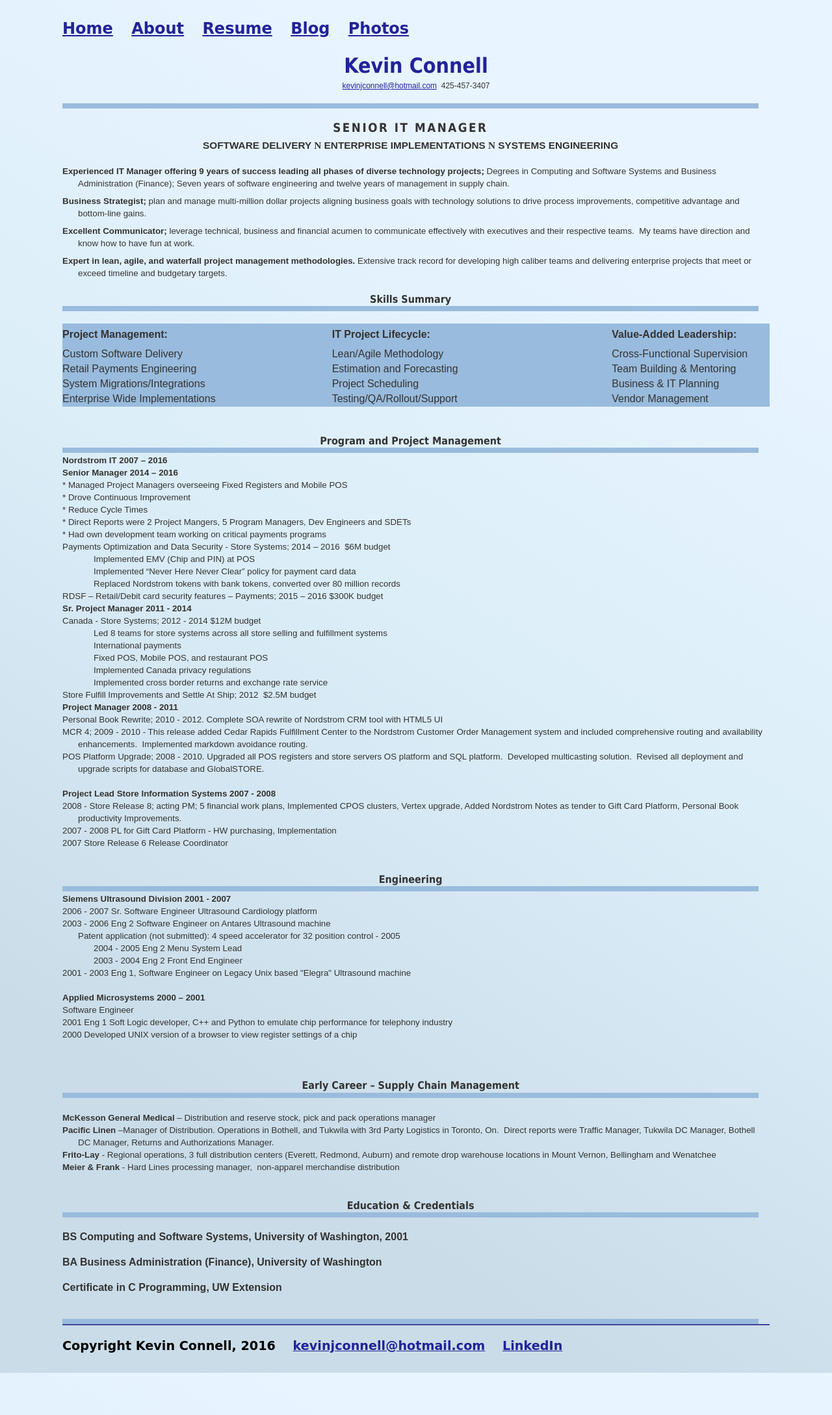
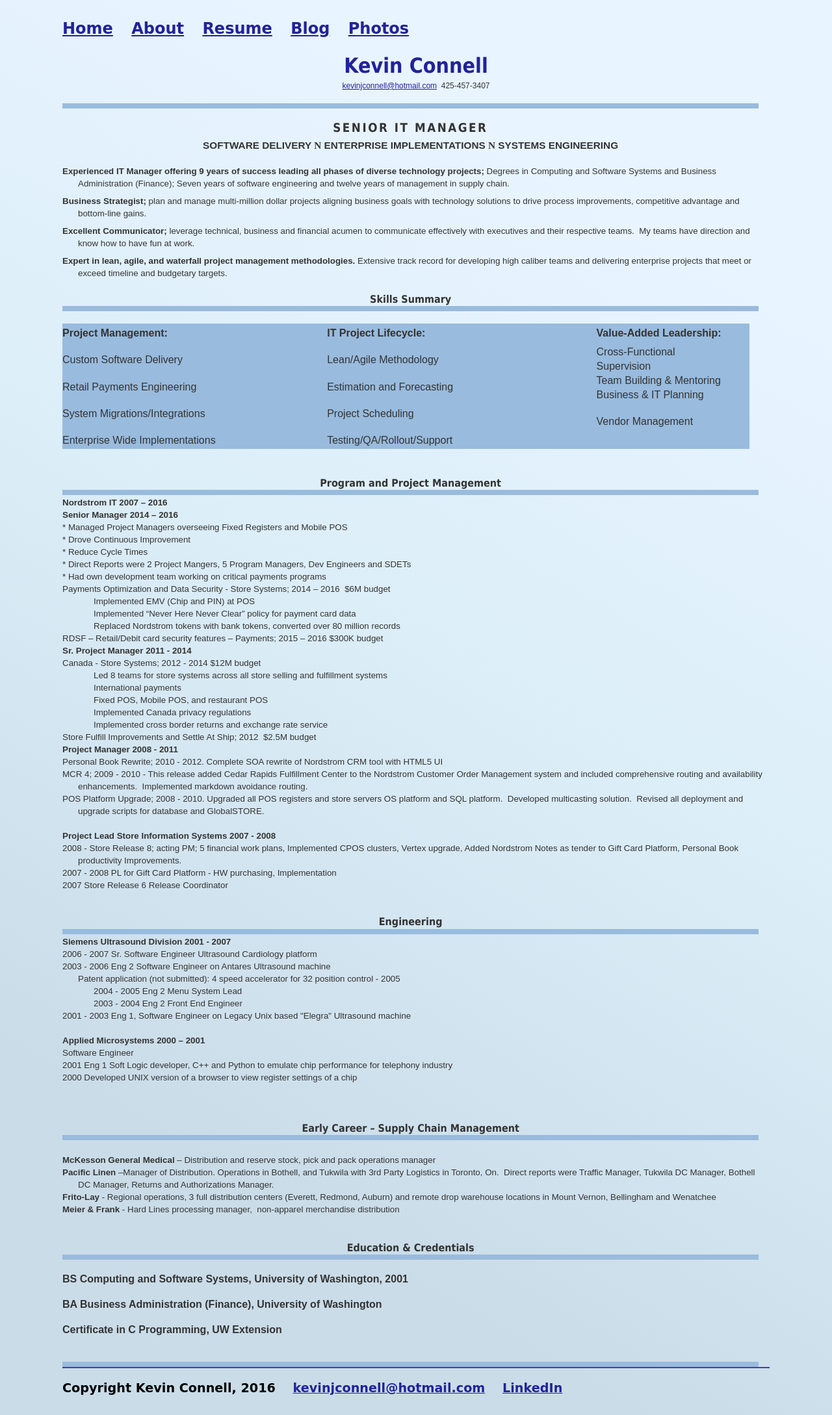
Before and after one commit to mo4dawg/mo4dawg.github.io, a Jekyll site: the page built from CV/index.html, in a window 1280 px wide. Shown: the whole page at 65% size. Built offline with Jekyll 4.4.1, drawn with Linux system fonts in a browser that asks for light colours; before the commit the page ends 2113 px from its top, so only the background shows below that.

Commit message:
Update index.html

```diff
--- a/CV/index.html
+++ b/CV/index.html
@@ -445,75 +445,75 @@
 style='mso-bookmark:top'><span style='font-size:8.0pt;font-family:"Arial","sans-serif";
 mso-fareast-font-family:"Times New Roman"'><o:p>&nbsp;</o:p></span></span></p>
 
-<table  class = MyZoomClass border=0 cellspacing=0 cellpadding=0
+<table   border=0 cellspacing=0 cellpadding=0
  style='margin: 0px; mso-padding-alt:0in 5.4pt 0in 5.4pt'>
  <tr style='mso-yfti-irow:0;mso-yfti-firstrow:yes;mso-yfti-lastrow:yes'>
   <td width = "400" valign=top style=padding:0in 5.4pt 0in 5.4pt'>
-  <p class=MsoNormal style='margin-top:2.0pt;margin-right:0in;margin-bottom:
+  <p class=MyZoomClass style='margin-top:2.0pt;margin-right:0in;margin-bottom:
   4.0pt;margin-left:0in;line-height:normal'><span style='mso-bookmark:top'><b
   style='mso-bidi-font-weight:normal'><span style='font-size:10.0pt;font-family:
   "Arial","sans-serif";mso-fareast-font-family:"Times New Roman"'>Project
   Management:<o:p></o:p></span></b></span></p>
-  <p class=MsoNormal style='margin-bottom:0in;margin-bottom:.0001pt;line-height:
+  <p class=MyZoomClass style='margin-bottom:0in;margin-bottom:.0001pt;line-height:
   normal'><span style='mso-bookmark:top'><span style='font-size:10.0pt;
   font-family:"Arial","sans-serif";mso-fareast-font-family:"Times New Roman"'>Custom
   Software Delivery<o:p></o:p></span></span></p>
-  <p class=MsoNormal style='margin-bottom:0in;margin-bottom:.0001pt;line-height:
+  <p class=MyZoomClass style='margin-bottom:0in;margin-bottom:.0001pt;line-height:
   normal'><span style='mso-bookmark:top'><span style='font-size:10.0pt;
   font-family:"Arial","sans-serif";mso-fareast-font-family:"Times New Roman"'>Retail
   Payments Engineering<o:p></o:p></span></span></p>
-  <p class=MsoNormal style='margin-bottom:0in;margin-bottom:.0001pt;line-height:
+  <p class=MyZoomClass style='margin-bottom:0in;margin-bottom:.0001pt;line-height:
   normal'><span style='mso-bookmark:top'><span style='font-size:10.0pt;
   font-family:"Arial","sans-serif";mso-fareast-font-family:"Times New Roman"'>System
   Migrations/Integrations<o:p></o:p></span></span></p>
-  <p class=MsoNormal style='margin-bottom:2.0pt;line-height:normal'><span
+  <p class=MyZoomClass style='margin-bottom:2.0pt;line-height:normal'><span
   style='mso-bookmark:top'><span style='font-size:10.0pt;font-family:"Arial","sans-serif";
   mso-fareast-font-family:"Times New Roman"'>Enterprise Wide Implementations&nbsp;&nbsp;&nbsp;&nbsp;&nbsp;&nbsp;<o:p></o:p></span></span></p>
   </td>
   <span style='mso-bookmark:top'></span>
   <td width = "400" valign=top style='padding:0in 5.4pt 0in 5.4pt'>
-  <p class=MsoNormal style='margin-top:2.0pt;margin-right:0in;margin-bottom:
+  <p class=MyZoomClass style='margin-top:2.0pt;margin-right:0in;margin-bottom:
   4.0pt;margin-left:0in;line-height:normal'><span style='mso-bookmark:top'><b
   style='mso-bidi-font-weight:normal'><span style='font-size:10.0pt;font-family:
   "Arial","sans-serif";mso-fareast-font-family:"Times New Roman"'>IT Project
   Lifecycle:<o:p></o:p></span></b></span></p>
-  <p class=MsoNormal style='margin-bottom:0in;margin-bottom:.0001pt;line-height:
+  <p class=MyZoomClass style='margin-bottom:0in;margin-bottom:.0001pt;line-height:
   normal'><span style='mso-bookmark:top'><span style='font-size:10.0pt;
   font-family:"Arial","sans-serif";mso-fareast-font-family:"Times New Roman"'>Lean/Agile
   Methodology<o:p></o:p></span></span></p>
-  <p class=MsoNormal style='margin-bottom:0in;margin-bottom:.0001pt;line-height:
+  <p class=MyZoomClass style='margin-bottom:0in;margin-bottom:.0001pt;line-height:
   normal'><span style='mso-bookmark:top'><span style='font-size:10.0pt;
   font-family:"Arial","sans-serif";mso-fareast-font-family:"Times New Roman"'>Estimation
   and Forecasting&nbsp;&nbsp;&nbsp;&nbsp;&nbsp;&nbsp;<o:p></o:p></span></span></p>
-  <p class=MsoNormal style='margin-bottom:0in;margin-bottom:.0001pt;line-height:
+  <p class=MyZoomClass style='margin-bottom:0in;margin-bottom:.0001pt;line-height:
   normal'><span style='mso-bookmark:top'><span style='font-size:10.0pt;
   font-family:"Arial","sans-serif";mso-fareast-font-family:"Times New Roman"'>Project
   Scheduling<o:p></o:p></span></span></p>
-  <p class=MsoNormal style='margin-bottom:2.0pt;line-height:normal'><span
+  <p class=MyZoomClass style='margin-bottom:2.0pt;line-height:normal'><span
   style='mso-bookmark:top'><span style='font-size:10.0pt;font-family:"Arial","sans-serif";
   mso-fareast-font-family:"Times New Roman"'>Testing/QA/Rollout/Support<o:p></o:p></span></span></p>
   </td>
 
   <span style='mso-bookmark:top'></span>
   <td width = "100%" valign=top style='width:171.0pt;padding:0in 5.4pt 0in 5.4pt'>
-  <p class=MsoNormal style='margin-top:2.0pt;margin-right:0in;margin-bottom:
+  <p class=MyZoomClass style='margin-top:2.0pt;margin-right:0in;margin-bottom:
   4.0pt;margin-left:0in;line-height:normal'><span style='mso-bookmark:top'><b
   style='mso-bidi-font-weight:normal'><span style='font-size:10.0pt;font-family:
   "Arial","sans-serif";mso-fareast-font-family:"Times New Roman"'>Value-Added
   Leadership:<o:p></o:p></span></b></span></p>
-  <p class=MsoNormal style='margin-top:0in;margin-right:12.6pt;margin-bottom:
+  <p class=MyZoomClass style='margin-top:0in;margin-right:12.6pt;margin-bottom:
   0in;margin-left:0in;margin-bottom:.0001pt;line-height:normal'><span
   style='mso-bookmark:top'><span style='font-size:10.0pt;font-family:"Arial","sans-serif";
   mso-fareast-font-family:"Times New Roman"'>Cross-Functional Supervision<o:p></o:p></span></span></p>
-  <p class=MsoNormal style='margin-top:0in;margin-right:12.6pt;margin-bottom:
+  <p class=MyZoomClass style='margin-top:0in;margin-right:12.6pt;margin-bottom:
   0in;margin-left:0in;margin-bottom:.0001pt;line-height:normal'><span
   style='mso-bookmark:top'><span style='font-size:10.0pt;font-family:"Arial","sans-serif";
   mso-fareast-font-family:"Times New Roman"'>Team Building &amp; Mentoring<o:p></o:p></span></span></p>
-  <p class=MsoNormal style='margin-top:0in;margin-right:12.6pt;margin-bottom:
+  <p class=MyZoomClass style='margin-top:0in;margin-right:12.6pt;margin-bottom:
   0in;margin-left:0in;margin-bottom:.0001pt;line-height:normal'><span
   style='mso-bookmark:top'><span style='font-size:10.0pt;font-family:"Arial","sans-serif";
   mso-fareast-font-family:"Times New Roman"'>Business &amp; IT Planning<o:p></o:p></span></span></p>
-  <p class=MsoNormal style='margin-bottom:2.0pt;line-height:normal'><span
+  <p class=MyZoomClass style='margin-bottom:2.0pt;line-height:normal'><span
   style='mso-bookmark:top'><span style='font-size:10.0pt;font-family:"Arial","sans-serif";
   mso-fareast-font-family:"Times New Roman"'>Vendor Management<o:p></o:p></span></span></p>
   </td>
```
